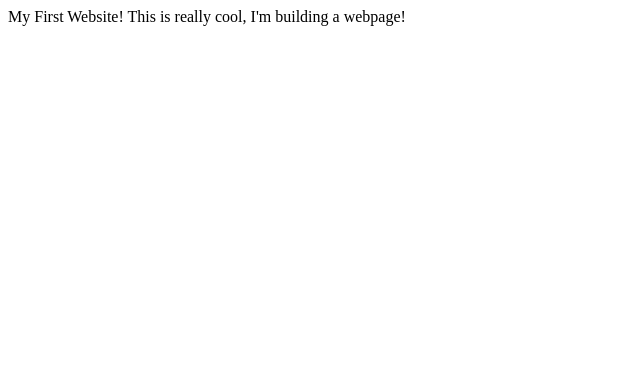
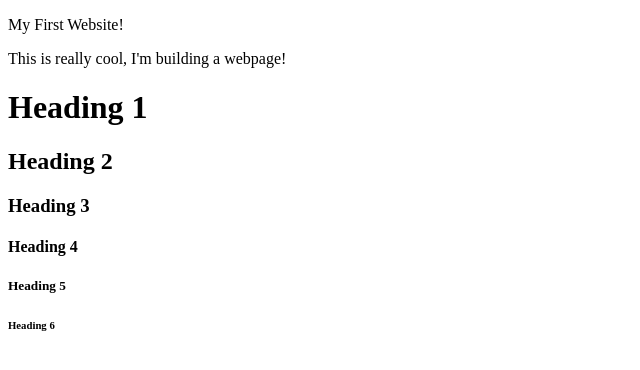
Before and after one commit to JamesGav/html-sandbox, a plain HTML site: page index.html in a window 1280 px wide. Shown: the whole page, without its empty margins (0-640 px from the left). Drawn offline with Linux system fonts and the light colour scheme.

Commit message:
added headings to body content

```diff
--- a/index.html
+++ b/index.html
@@ -6,8 +6,15 @@
     <title>HTML Formatting Practice</title>
 </head>
 <body>
-    My First Website!
+    <p>My First Website!</p>
 
-    This is really cool, I'm building a webpage!
+    <p>This is really cool, I'm building a webpage!</p>
+
+    <h1>Heading 1</h1>
+    <h2>Heading 2</h2>
+    <h3>Heading 3</h3>
+    <h4>Heading 4</h4>
+    <h5>Heading 5</h5>
+    <h6>Heading 6</h6>
 </body>
 </html>
```
